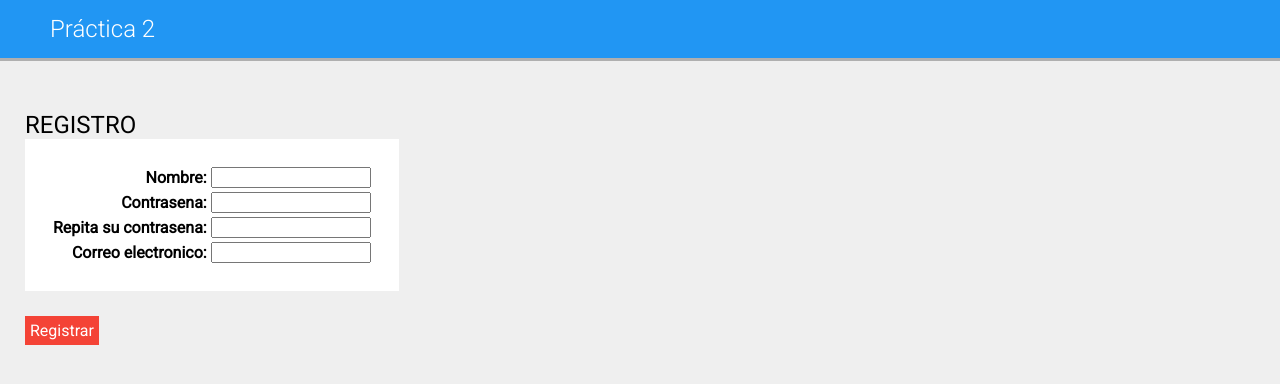
After one commit to DavidGSola/Django_Basic_APP, a Django app: page /registrar in a window 1280 px wide. The commit adds this page. Shown: the top 384 px of the page. Run offline with Django 3.2, Linux system fonts and the light colour scheme.

Commit message:
Añadido css y pagina de registro

```diff
--- /dev/null
+++ b/bares/static/style.css
@@ -0,0 +1,45 @@
+@import url(http://fonts.googleapis.com/css?family=Roboto:400,300);
+
+*{
+	margin:0;
+	font-family: 'Roboto';
+}
+
+.menu{
+	font-weight:300;
+	font-size: 1.5em;
+	padding:15px 50px;
+	margin-bottom: 25px;
+	background-color:#2196f3;
+	color: #FFFFFF;
+    border-bottom-style: solid;
+    border-width: 3px;
+    border-color: #AFAFAF;
+}
+
+.form{
+	padding: 25px;
+	margin-left: 25px;
+	background-color: #FFFFFF;
+	text-align: right;
+}
+
+.form_titulo{
+	font-size: 1.5em;
+	padding-top: 25px;
+	padding-left: 25px;
+}
+
+.form_boton{
+	margin: 25px;
+	padding:5px;
+	border: 0px;
+	font-size: 1em;
+	background-color: #F44336;
+	color: #FFFFFF;
+}
+
+body {
+	font-family: "Verdana, Helvetica";
+	background-color:#EFEFEF;
+}
--- a/bares/templates/base.html
+++ b/bares/templates/base.html
@@ -1,8 +1,15 @@
 <!DOCTYPE html>
 <html lang="en">
+	<head>
+		<meta charset="utf-8">
+		{% load staticfiles %}
+		<link rel="stylesheet" type="text/css" href="{% static 'style.css' %}" />
+		<link href='http://fonts.googleapis.com/css?family=Roboto' rel='stylesheet' type='text/css'>
+		<title>Django: una app muy básica</title>
+	</head>
 	<body>
-		<div>
-			ESTO ES UN MENÚ FIJO
+		<div class="menu">
+			Práctica 2
 		</div>
 		<div id="content">
 			{% block content %}{% endblock %}
--- /dev/null
+++ b/bares/templates/registrar.html
@@ -0,0 +1,12 @@
+{% extends "base.html" %}
+{% block content %}
+	<div class="form_titulo">
+		REGISTRO
+	</div>
+	<form action="{% url 'registrar' %}" method="post">{% csrf_token %}
+		<table class="form">
+			{{ form.as_table }}
+		</table>
+		<input class="form_boton" value="Registrar" type="submit" align="middle">
+	</div>
+{% endblock %}
--- a/bares/urls.py
+++ b/bares/urls.py
@@ -4,5 +4,6 @@ from bares import views
 
 urlpatterns = patterns ('',
 	url(r'^$', views.index, name='index'),
+	url(r'^registrar', views.registrar, name='registrar'),
 	url(r'^registro_de_(?P<fulanito>\w+)', views.registro, name='registro'),
 )
--- a/bares/views.py
+++ b/bares/views.py
@@ -1,11 +1,61 @@
 from django.shortcuts import render
+from django.http import HttpResponse
+from django import forms
+from django.core.validators import validate_slug, RegexValidator
 
-# Create your views here.
+class registrationForm(forms.Form):
+	name = forms.CharField (label      = 'Nombre',
+							max_length = 10,
+							required   = True,)
 
-from django.http import HttpResponse
+	pw = forms.CharField(	label		= 'Contrasena',
+							required 	= True,
+							widget		= forms.PasswordInput,)
+
+	pw_again = forms.CharField (label		='Repita su contrasena',
+								required 	= True,
+								widget		= forms.PasswordInput,)
+
+	email = forms.EmailField(label = 'Correo electronico')
+
+	def clean (self):
+		cleaned_data = super(registrationForm, self).clean()
+		n  = cleaned_data.get("pw")
+		na = cleaned_data.get("pw_again")
+		if n != na:
+			raise forms.ValidationError ('los nombres no coinciden')
 
 def index (request):
 	return render(request, 'index.html')
+
+def registrar (request):
+	if request.method == 'POST':
+		form = registrationForm (request.POST)
+
+		if form.is_valid ():
+			context =  {
+				'fulanito':form.cleaned_data['name'],
+				'form':form,
+			}
+
+			return render (request, 'index.html', context)
+		else:
+			context =  {
+				'fulanito': 'error',
+				'form':form,
+			}
+			return render (request, 'index.html', context)
+	else:
+		fulanito = 'default'
+
+		form = registrationForm()
+
+		context = {
+			'fulanito':fulanito,
+			'form':form,
+		}
+
+		return render(request, 'registrar.html', context)
 
 def registro (request, fulanito):
 	context = {
```
